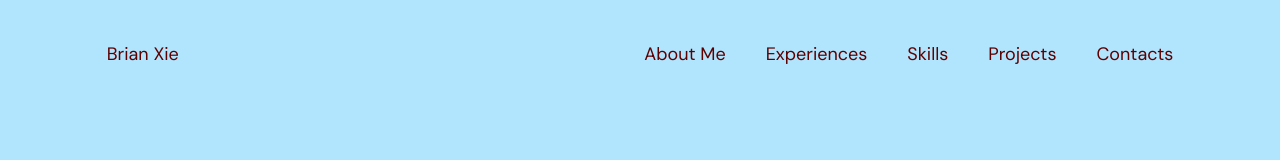
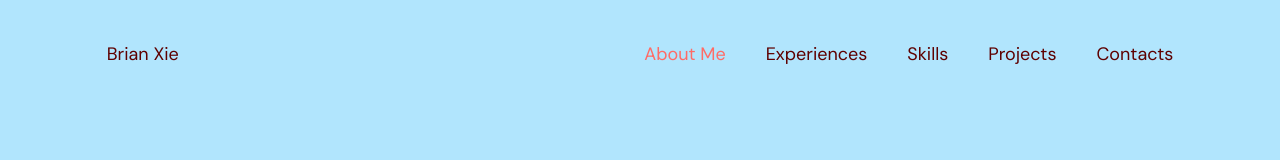
Before and after one commit to BrianXie-03/personal-website, a React (Vite) app: page / in a window 1280 px wide. Shown: the top 160 px of the page. Built offline with nearby package versions, Linux system fonts and the light colour scheme.

Commit message:
some updates

```diff
--- a/src/App.tsx
+++ b/src/App.tsx
@@ -1,11 +1,18 @@
 import { useState } from 'react'
-// import reactLogo from './assets/react.svg'
-// import viteLogo from '/vite.svg'
-// import './App.css'
 import Navbar from "@/scenes/navbar";
 
+enum SelectedPage {
+  AboutMe = "aboutme",
+  Experiences = "experiences",
+  Skills = "skills",
+  Projects = "Projects",
+  Contacts= "contacts"
+
+}
+
+
 function App() {
-  const [selectedPage, setSelectedPage] = useState<string>("About Me")
+  const [selectedPage, setSelectedPage] = useState<SelectedPage>(SelectedPage.AboutMe);
   return(
     <div className="app bg-sky-300 bg-opacity-60">
       <Navbar
```
